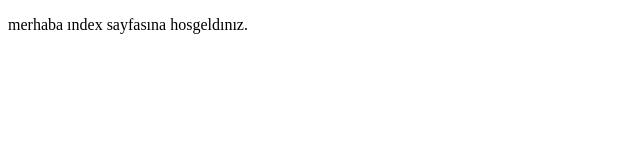
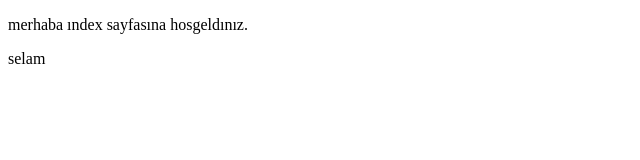
Before and after one commit to hamza-topal-rea/AppExam, a plain HTML site: page src/index.html in a window 1280 px wide. Shown: the full height of the page, 0-640 px from the left. Drawn offline with Linux system fonts and the light colour scheme.

Commit message:
update index page

```diff
--- a/src/index.html
+++ b/src/index.html
@@ -8,5 +8,6 @@
 </head>
 <body>
     <p>merhaba ındex sayfasına hosgeldınız.</p>
+    <p>selam</p>
 </body>
 </html>
```
